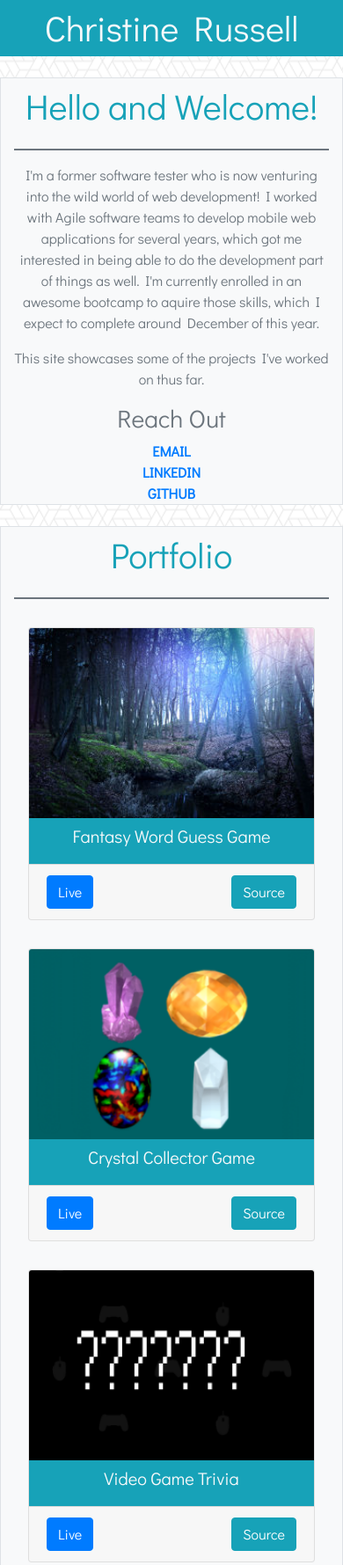
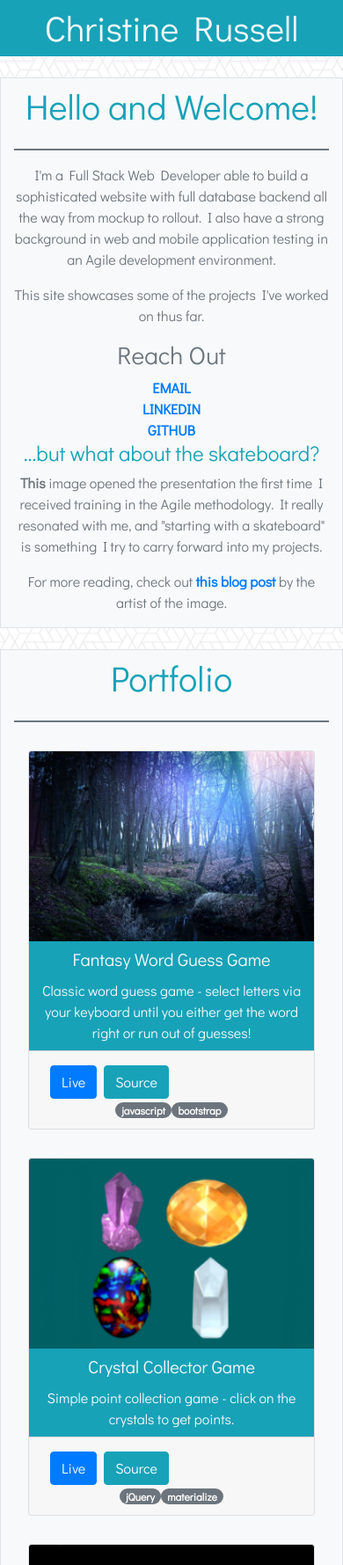
Before and after one commit to crussell84/crussell84.github.io, a plain HTML site: page index.html in a window 390 px wide. Shown: the top 1779 px of the page at 88% size. Drawn offline with nearby package versions, Linux system fonts and the light colour scheme.

Commit message:
site updates & rework

```diff
--- a/assets/javascript/app.js
+++ b/assets/javascript/app.js
@@ -0,0 +1,106 @@
+var projectData = [{
+    title: 'Fantasy Word Guess Game',
+    imageSrc: './assets/images/194.jpg',
+    imageAlt: 'Fantsay Word Guess Game',
+    live: 'https://www.startwithaskateboard.com/word-guess-game/',
+    source: 'https://github.com/crussell84/word-guess-game',
+    blurb: 'Classic word guess game - select letters via your keyboard until you either get the word right or run out of guesses!',
+    tags: ["javascript", "bootstrap"]
+}, {
+    title: 'Crystal Collector Game',
+    imageSrc: './assets/images/crystals.png',
+    imageAlt: 'Crystal Collector Game',
+    live: 'https://www.startwithaskateboard.com/crystal-collector-game/',
+    source: 'https://github.com/crussell84/crystal-collector-game',
+    blurb: 'Simple point collection game - click on the crystals to get points.',
+    tags: ["jQuery", "materialize"]
+}, {
+    title: 'Video Game Trivia',
+    imageSrc: './assets/images/gaming-pattern.png',
+    imageAlt: 'Video Game Trivia',
+    live: 'https://www.startwithaskateboard.com/Trivia-Game/',
+    source: 'https://github.com/crussell84/Trivia-Game',
+    blurb: 'Timed trivia game about video games.',
+    tags: ["jQuery", "bootstrap"]
+}, {
+    title: 'Looney Toons GIFs',
+    imageSrc: './assets/images/looney_bg.jpg',
+    imageAlt: 'Looney Toons GIFs',
+    live: 'https://www.startwithaskateboard.com/GifTastic/',
+    source: 'https://github.com/crussell84/GifTastic',
+    blurb: 'This is a simple page that hooks into the Giphy API to search for and display GIFs based on the button clicked.',
+    tags: ["jQuery", "bootstrap", "API"]
+}, {
+    title: 'Train Scheduler',
+    imageSrc: './assets/images/Portfoilo05.jpg',
+    imageAlt: 'Train Scheduler',
+    live: 'https://www.startwithaskateboard.com/TrainScheduler',
+    source: 'https://github.com/crussell84/TrainScheduler',
+    blurb: 'This page uses Firebase & Moment.js to maintain a list of trains with destination, frequency, next arrival time, and minutes away.',
+    tags: ["jQuery", "bootstrap", "firebase", "moment.js"]
+}, {
+    title: 'MusixTube',
+    imageSrc: './assets/images/MusixTube.png',
+    imageAlt: 'MusixTube',
+    live: 'https://www.startwithaskateboard.com/musixTube',
+    source: 'https://github.com/crussell84/musixTube',
+    blurb: 'This site intergrates with the Musixmatch API and the YouTube Data API to allow users to watch videos of top rated tracks from the artists they search for.',
+    tags: ["jQuery", "materialize", "firebase", "API"]
+}, {
+    title: 'LIRI',
+    imageSrc: './assets/images/liri.png',
+    imageAlt: 'LIRI',
+    live: false,
+    source: 'https://github.com/crussell84/liri',
+    blurb: 'Liri is a command line Node app that takes in input and returns data. It intergrates with the Spotify, OMDB, and Bandsintown APIs to retrieve data. It uses the Inquirer package to get user input.',
+    tags: ["node", "inquirer", "API"]
+}, {
+    title: 'Bamazon',
+    imageSrc: './assets/images/bamazon.png',
+    imageAlt: 'Bamazon',
+    live: false,
+    source: 'https://github.com/crussell84/bamazon',
+    blurb: 'Bamazon is a command line Node app that takes in input and returns data. It intergrates with a MySQL database for product management, and utlizes the inquirer package for handling user input.',
+    tags: ["node", "inquirer", "MySQL"]
+}, {
+    title: 'Boxer',
+    imageSrc: './assets/images/boxer.png',
+    imageAlt: 'Boxer',
+    live: 'https://boxerinventory.herokuapp.com/',
+    source: 'https://github.com/crussell84/ProjectTwo',
+    blurb: 'Boxer is a lightweight, responsive inventory management tool built using Materialize, running on a Node Express server, all backed by a MySQL database.',
+    tags: ["node", "materialize", "MySQL", "sequelize", "express", "heroku"]
+}];
+
+function createCards(data) {
+    data.forEach(function (element) {
+        var newOuterDiv = $('<div>').addClass("col-md-6 col-sm-12");
+        var newCard = $('<div>').addClass("card m-3");
+        var newImage = $('<img>').addClass('card-img-top').attr({ src: element.imageSrc, alt: element.imageAlt });
+        var newCardBody = $('<div>').addClass("card-body bg-info text-light p-2");
+        var cardTitle = $('<h5>').addClass("card-title text-center").text(element.title);
+        var cardText = $('<p>').addClass("card-text text-center").text(element.blurb);
+        var cardFooter = $('<div>').addClass("card-footer");
+        var tags = $('<div>').addClass('tagsDisplay d-flex justify-content-center');
+        var tagsArray = element.tags;
+        tagsArray.forEach(function (tag) {
+            var newBadge = $(`<span class="badge badge-secondary badge-pill center">${tag}</span>`);
+            newBadge.appendTo($(tags));
+        });
+        if (element.live) {var liveLink = $(`<a href="${element.live}" target="_blank" class="btn btn-primary m-1">Live</a>`);}
+        var sourceLink = $(`<a href="${element.source}" target="_blank" class="btn btn-info m-1">Source</a>`);
+        cardFooter.append(liveLink, sourceLink, tags);
+        newCardBody.append(cardTitle, cardText);
+        newCard.append(newImage, newCardBody, cardFooter);
+        newOuterDiv.append(newCard);
+        $("#projects").append(newOuterDiv);
+    });
+}
+createCards(projectData);
+
+$('a[rel=popover]').popover({
+    html: true,
+    trigger: 'hover',
+    placement: 'bottom',
+    content: function(){return '<img src="'+$(this).data('img') + '" />';}
+  });
--- a/index.html
+++ b/index.html
@@ -28,22 +28,30 @@
     </div>
     <div class="row">
       <div class="col text-center">
-        <p>I'm a former software tester who is now venturing into the wild world of web development! I worked with Agile software
-          teams to develop mobile web applications for several years, which got me interested in being able to do the development
-          part of things as well. I'm currently enrolled in an awesome bootcamp to aquire those skills, which I expect to
-          complete around December of this year.
+        <p>I'm a Full Stack Web Developer able to build a sophisticated website with full database backend all the way
+          from mockup to rollout. I also have a strong background in web and mobile application testing in an Agile
+          development environment.
         </p>
-
       </div>
     </div>
 
     <div class="row">
-      <div class="col text-center">
+      <div class="col-md-6 text-center">
         <p>This site showcases some of the projects I've worked on thus far.</p>
         <h3>Reach Out</h3>
         <a class="d-block" href="mailto:chris.russell@startwithaskateboard.com">EMAIL</a>
         <a class="d-block" href="https://www.linkedin.com/in/chris-m-russell/">LINKEDIN</a>
         <a class="d-block" href="https://github.com/crussell84">GITHUB</a>
+      </div>
+      <div class="col-md-6 text-center">
+        <h4 class="text-center text-info">...but what about the skateboard?</h4>
+        <p><a rel="popover" data-img="./assets/images/skateboard.jpg">This</a> image opened the presentation the first
+          time I received training in the Agile methodology. It really resonated with me, and "starting with a
+          skateboard" is
+          something I try to carry forward into my projects.
+        </p>
+        <p>For more reading, check out <a href="https://blog.crisp.se/2016/01/25/henrikkniberg/making-sense-of-mvp">this
+            blog post</a> by the artist of the image.</p>
       </div>
     </div>
   </div>
@@ -55,117 +63,9 @@
         <hr class="border border-secondary">
       </div>
     </div>
-<!-- TODO: Replace with dynamically generated content based on a JS object -->
-    <div class="row">
-      <div class="col-md-6 col-sm-12">
-        <div class="card m-3">
-          <img class="card-img-top" src="./assets/images/194.jpg" alt="Fantsay Word Guess Game">
-          <div class="card-body bg-info text-light p-2">
-            <h5 class="card-title text-center">Fantasy Word Guess Game</h5>
-          </div>
-          <div class="card-footer">
-            <a href="https://crussell84.github.io/word-guess-game/" target="_blank" class="btn btn-primary">Live</a>
-            <a href="https://github.com/crussell84/word-guess-game" target="_blank" class="btn btn-info float-right">Source</a>
-          </div>
-        </div>
-      </div>
-      <div class="col-md-6 col-sm-12">
-        <div class="card m-3">
-          <img class="card-img-top" src="./assets/images/crystals.png" alt="Crystal Collector Game">
-          <div class="card-body bg-info text-light p-2">
-            <h5 class="card-title text-center">Crystal Collector Game</h5>
-          </div>
-          <div class="card-footer">
-            <a href="https://crussell84.github.io/crystal-collector-game/" class="btn btn-primary">Live</a>
-            <a href="https://github.com/crussell84/crystal-collector-game" class="btn btn-info float-right">Source</a>
-          </div>
-        </div>
-      </div>
+    <div id="projects" class="row">
+      <!-- Content dynamically generated via javascript -->
     </div>
-
-    <div class="row">
-      <div class="col-md-6 col-sm-12">
-        <div class="card m-3">
-          <img class="card-img-top" src="./assets/images/gaming-pattern.png" alt="Video Game Trivia">
-          <div class="card-body bg-info text-light p-2">
-            <h5 class="card-title text-center">Video Game Trivia</h5>
-          </div>
-          <div class="card-footer">
-            <a href="https://crussell84.github.io/Trivia-Game/" class="btn btn-primary">Live</a>
-            <a href="https://github.com/crussell84/Trivia-Game" class="btn btn-info float-right">Source</a>
-          </div>
-        </div>
-      </div>
-      <div class="col-md-6 col-sm-12">
-        <div class="card m-3">
-          <img class="card-img-top" src="./assets/images/looney_bg.jpg" alt="Looney Toons GIFs!">
-          <div class="card-body bg-info text-light p-2">
-            <h5 class="card-title text-center">Looney Toons GIFs</h5>
-          </div>
-          <div class="card-footer">
-            <a href="https://crussell84.github.io/GifTastic/" class="btn btn-primary">Live</a>
-            <a href="https://github.com/crussell84/GifTastic" class="btn btn-info float-right">Source</a>
-          </div>
-        </div>
-      </div>
-    </div>
-
-    <div class="row">
-      <div class="col-md-6 col-sm-12">
-        <div class="card m-3">
-          <img class="card-img-top" src="./assets/images/Portfoilo05.jpg" alt="Train Scheduler">
-          <div class="card-body bg-info text-light p-2">
-            <h5 class="card-title text-center">Train Scheduler</h5>
-          </div>
-          <div class="card-footer">
-            <a href="https://crussell84.github.io/TrainScheduler/" class="btn btn-primary">Live</a>
-            <a href="https://github.com/crussell84/TrainScheduler" class="btn btn-info float-right">Source</a>
-          </div>
-        </div>
-      </div>
-      <div class="col-md-6 col-sm-12">
-        <div class="card m-3">
-          <img class="card-img-top" src="./assets/images/MusixTube.png" alt="MusixTube">
-          <div class="card-body bg-info text-light p-2">
-            <h5 class="card-title text-center">MusixTube</h5>
-          </div>
-          <div class="card-footer">
-            <a href="https://crussell84.github.io/musixTube/" class="btn btn-primary">Live</a>
-            <a href="https://github.com/crussell84/musixTube" class="btn btn-info float-right">Source</a>
-          </div>
-        </div>
-      </div>
-
-    </div>
-
-    <div class="row">
-      <div class="col-md-6 col-sm-12">
-        <div class="card m-3">
-          <img class="card-img-top" src="./assets/images/liri.png" alt="LIRI">
-          <div class="card-body bg-info text-light p-2">
-            <h5 class="card-title text-center">LIRI</h5>
-          </div>
-          <div class="card-footer">
-            <!-- <a href="https://crussell84.github.io/TrainScheduler/" class="btn btn-primary">Live</a> -->
-            <a href="https://github.com/crussell84/liri" class="btn btn-info">Source</a>
-          </div>
-        </div>
-      </div>
-      <div class="col-md-6 col-sm-12">
-        <div class="card m-3">
-          <img class="card-img-top" src="./assets/images/bamazon.PNG" alt="Bamazon">
-          <div class="card-body bg-info text-light p-2">
-            <h5 class="card-title text-center">Bamazon</h5>
-          </div>
-          <div class="card-footer">
-            <!-- <a href="https://crussell84.github.io/teamAwesomeCoders/" class="btn btn-primary">Live</a> -->
-            <a href="https://github.com/crussell84/bamazon" class="btn btn-info float-right">Source</a>
-          </div>
-        </div>
-      </div>
-
-    </div>
-
   </div>
   <footer class="footer bg-dark">
     <div class="container">
@@ -176,12 +76,12 @@
 
   <!-- Optional JavaScript -->
   <!-- jQuery first, then Popper.js, then Bootstrap JS -->
-  <script src="https://code.jquery.com/jquery-3.2.1.slim.min.js" integrity="sha384-KJ3o2DKtIkvYIK3UENzmM7KCkRr/rE9/Qpg6aAZGJwFDMVNA/GpGFF93hXpG5KkN"
-    crossorigin="anonymous"></script>
+  <script src="https://code.jquery.com/jquery-3.3.1.js"></script>
   <script src="https://cdnjs.cloudflare.com/ajax/libs/popper.js/1.12.9/umd/popper.min.js" integrity="sha384-ApNbgh9B+Y1QKtv3Rn7W3mgPxhU9K/ScQsAP7hUibX39j7fakFPskvXusvfa0b4Q"
     crossorigin="anonymous"></script>
   <script src="https://maxcdn.bootstrapcdn.com/bootstrap/4.0.0/js/bootstrap.min.js" integrity="sha384-JZR6Spejh4U02d8jOt6vLEHfe/JQGiRRSQQxSfFWpi1MquVdAyjUar5+76PVCmYl"
     crossorigin="anonymous"></script>
+  <script src="./assets/javascript/app.js"></script>
 </body>
 
 </html>
```
Also changed, not shown: assets/images/boxer.png (added), assets/images/skateboard.jpg (added).
